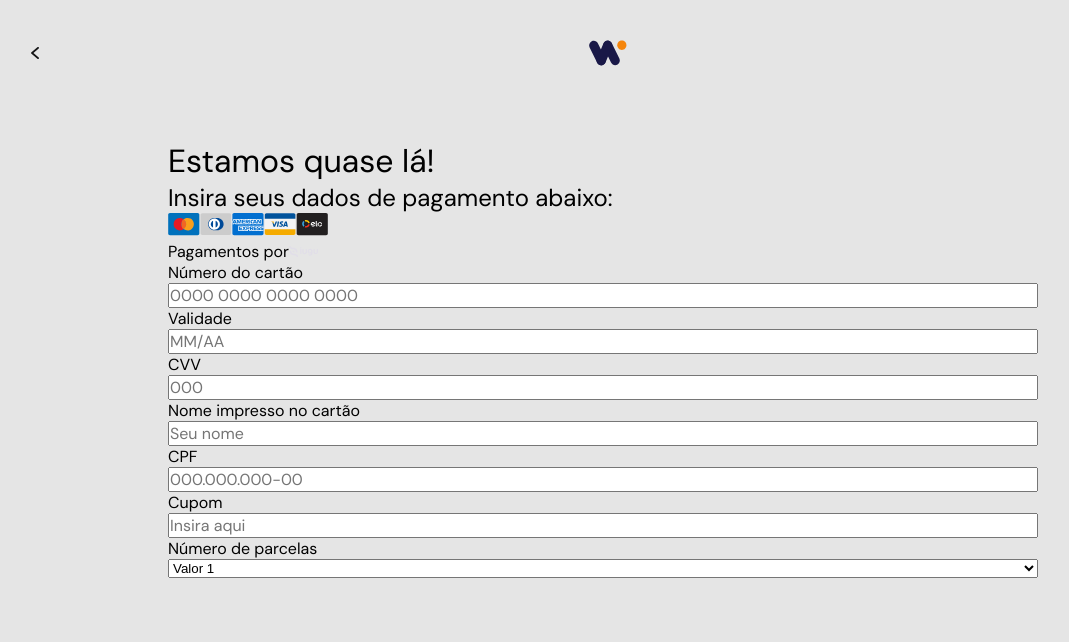
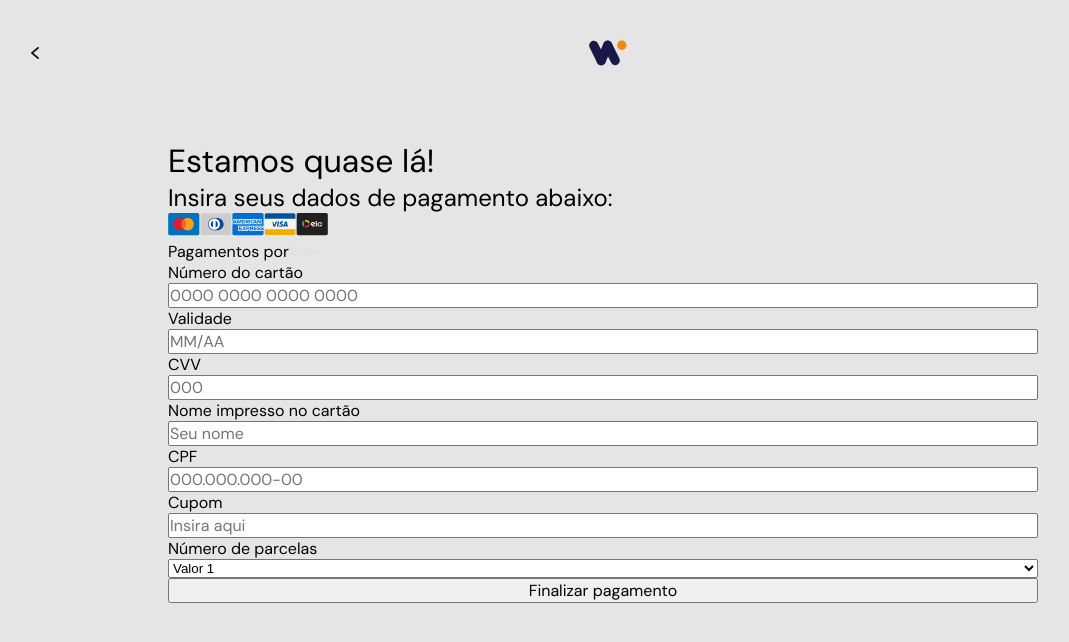
Before and after one commit to leonardoMarti/pebmed-challenge, a Next.js app: page / in a window 1280 px wide. Shown: the top 642 px of the page, without its empty margins (37-1106 px from the left). Built offline with nearby package versions, Linux system fonts and the light colour scheme.

Commit message:
Create button component

```diff
--- /dev/null
+++ b/src/components/Button/index.tsx
@@ -0,0 +1,16 @@
+import React from 'react';
+import { SButton } from './styles';
+
+interface ButtonProps {
+  name: string;
+  label: string;
+  type: 'submit' | 'button' | 'reset';
+}
+
+export function Button({ label, type, name }: ButtonProps) {
+  return (
+    <SButton id={`button-${name}`} type={type}>
+      {label}
+    </SButton>
+  );
+}
--- /dev/null
+++ b/src/components/Button/styles.ts
@@ -0,0 +1,3 @@
+import styled from 'styled-components';
+
+export const SButton = styled.button``;
--- a/src/pages/index.tsx
+++ b/src/pages/index.tsx
@@ -4,6 +4,7 @@ import { Container } from './plans.module';
 import { CreditCards } from '../components/CreditCards';
 import { Input } from '../components/Input';
 import { Select } from '../components/Select';
+import { Button } from '../components/Button';
 
 export default function Plans() {
   return (
@@ -40,6 +41,7 @@ export default function Plans() {
         label="Número de parcelas"
         placeholder="Selecionar"
       />
+      <Button name="submitPlans" type="submit" label="Finalizar pagamento" />
     </Container>
   );
 }
```
